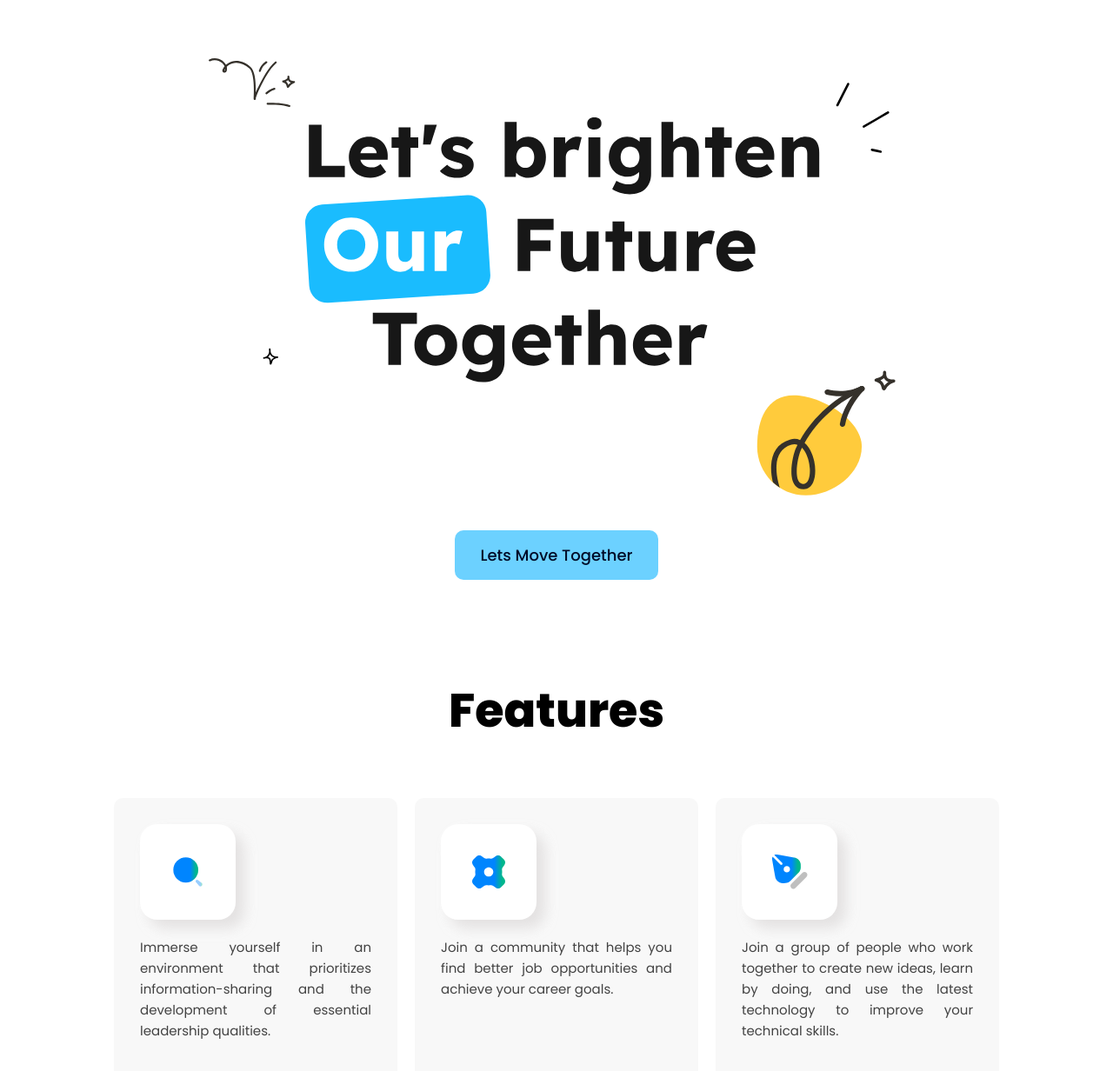
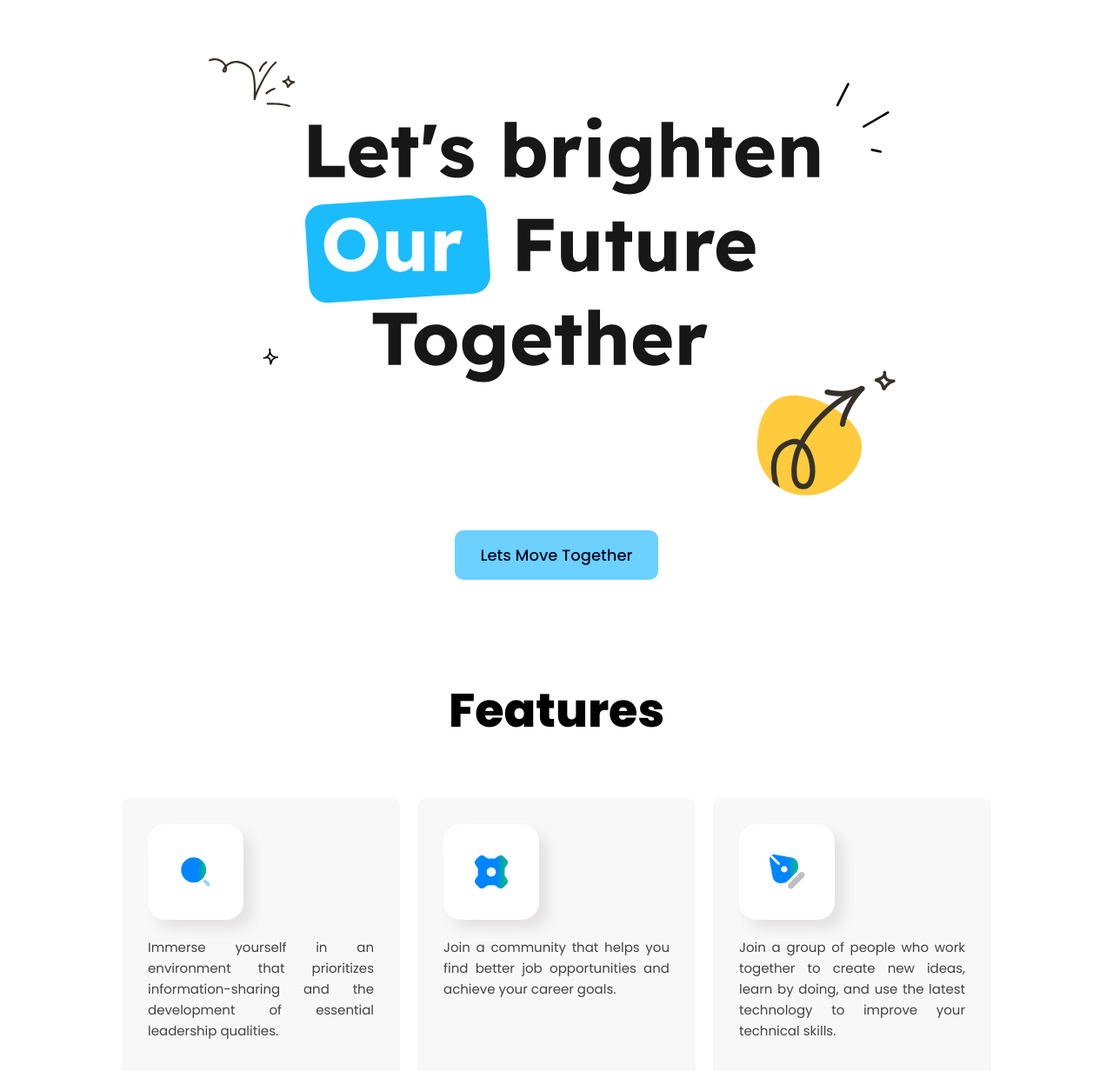
Before and after one commit to Abhinav-K-E/evolvates, a plain HTML site: page index.html in a window 1280 px wide. Shown: the part 68-1300 px from the top of the page at 87% size. Drawn offline with nearby package versions, Linux system fonts and the light colour scheme.

Commit message:
card-size-fix_⚙️

```diff
--- a/index.css
+++ b/index.css
@@ -214,8 +214,8 @@ body {
 }
 
 .card {
-    width: 326px;
-    height: 370px;
+    width: 320px;
+    height: 350px;
     background-color: var(--lightGray);
     border-radius: 10px;
     padding: 30px;
```
Also changed, not shown: index.html (+0 -10 lines).
